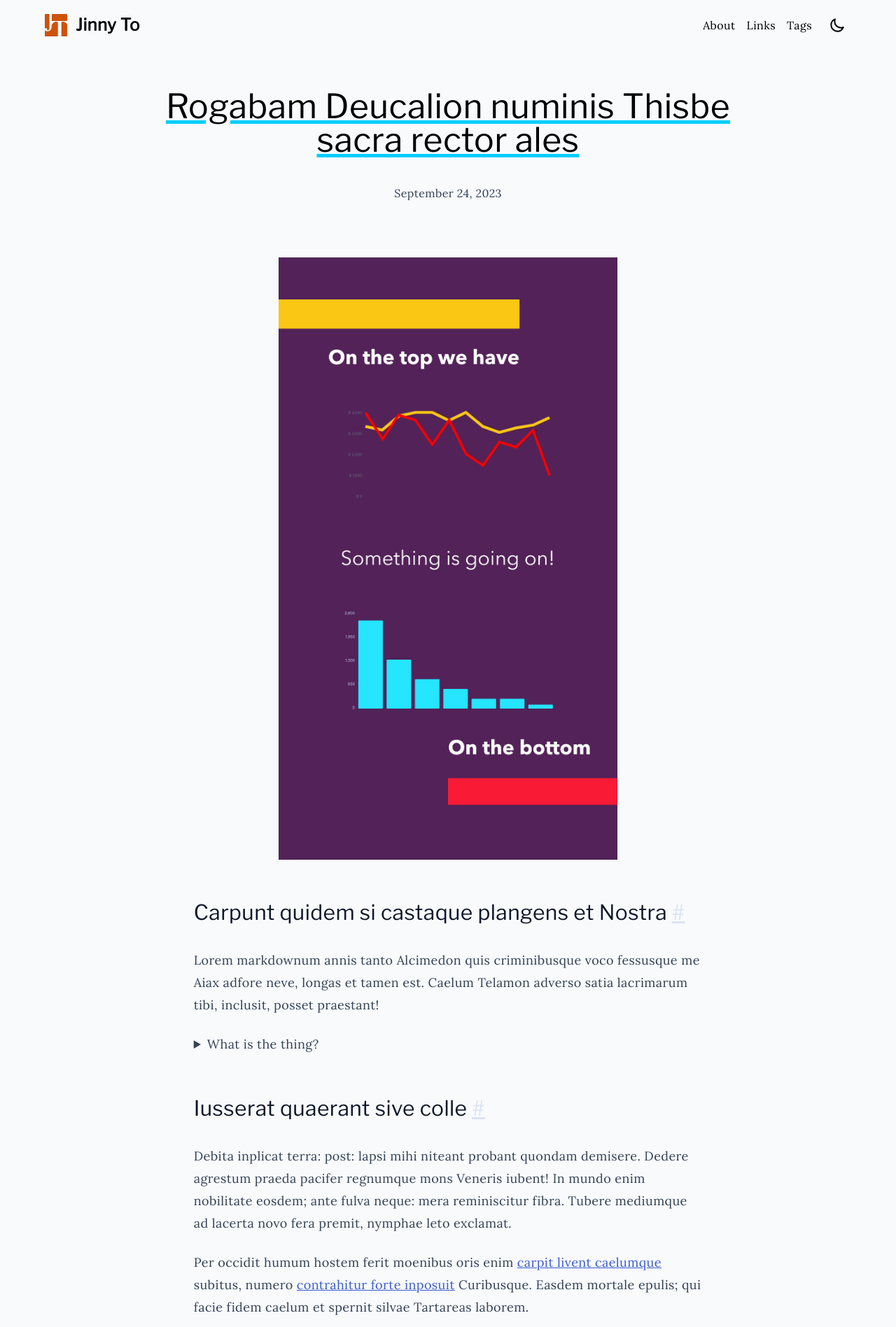
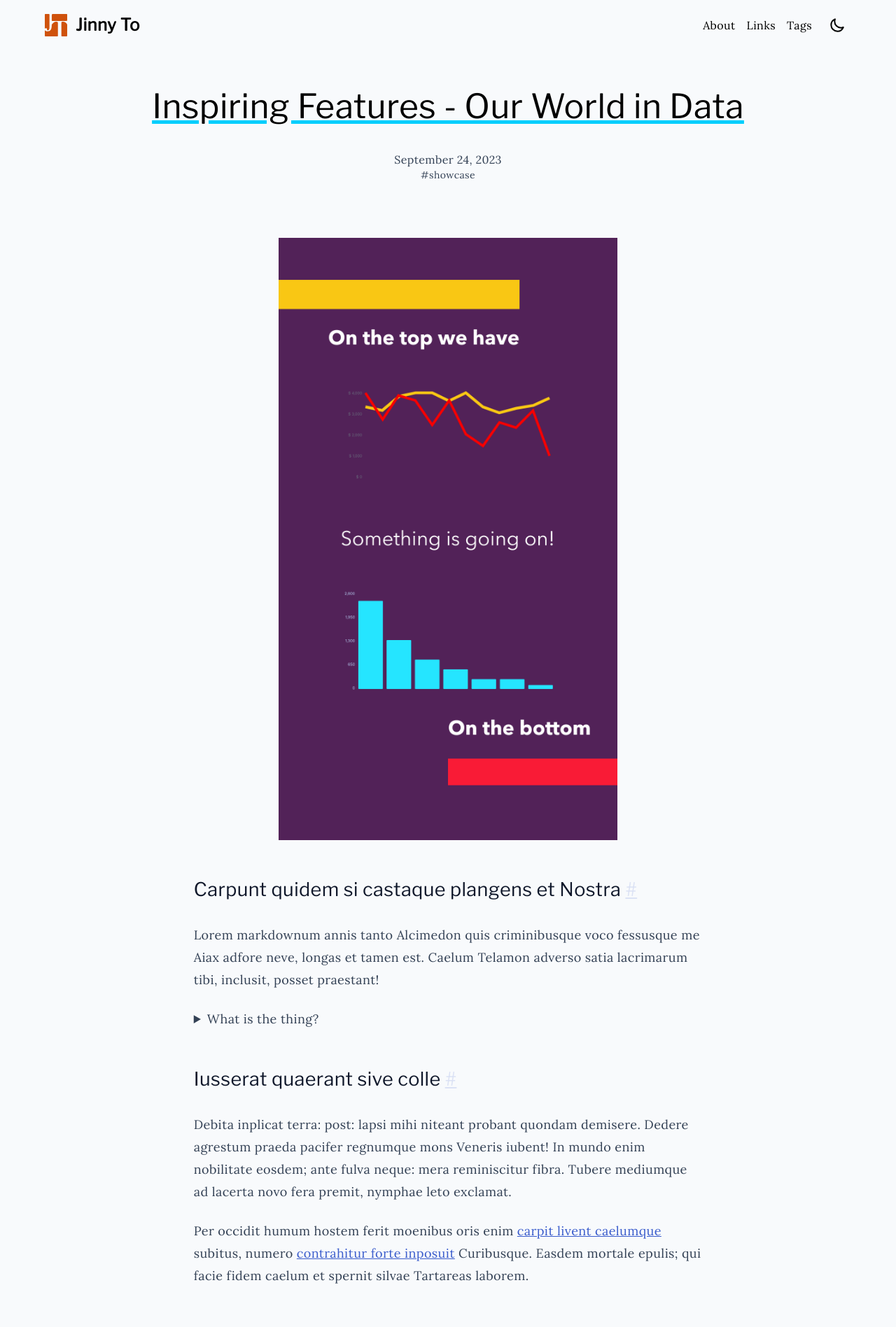
Before and after one commit to jinnyto/jinnyto.github.io, a Jekyll site: the page built from _posts/2023-09-24-test-6.md, in a window 1280 px wide. Shown: the top 1897 px of the page at 70% size. Built offline with Jekyll 4.4.1, drawn with Linux system fonts in a browser that asks for light colours.

Commit message:
reduced h2 size in posts

```diff
--- a/_posts/2023-09-24-test-6.md
+++ b/_posts/2023-09-24-test-6.md
@@ -1,7 +1,8 @@
 ---
 layout: post
-title: Rogabam Deucalion numinis Thisbe sacra rector ales
+title: Inspiring Features - Our World in Data
 image: assets/images/test-post_long-1.png
+tag: showcase
 ---
 ## Carpunt quidem si castaque plangens et Nostra
 
--- a/assets/dist-style.css
+++ b/assets/dist-style.css
@@ -1537,23 +1537,23 @@ h6 {
     }
 
     .md\:prose-lg :where(h2):not(:where([class~=not-prose], [class~=not-prose] *)) {
-        font-size: 1.6666667em;
+        font-size: 1.5em;
         margin-top: 1.8666667em;
         margin-bottom: 1.0666667em;
-        line-height: 1.3333333
+        line-height: 1.5
     }
 
     .md\:prose-lg :where(h3):not(:where([class~=not-prose], [class~=not-prose] *)) {
         font-size: 1.3333333em;
         margin-top: 1.6666667em;
         margin-bottom: .6666667em;
-        line-height: 1.5
+        line-height: 1.3
     }
 
     .md\:prose-lg :where(h4):not(:where([class~=not-prose], [class~=not-prose] *)) {
         margin-top: 1.7777778em;
         margin-bottom: .4444444em;
-        line-height: 1.5555556
+        line-height: 1.3
     }
 
     .md\:prose-lg :where(img):not(:where([class~=not-prose], [class~=not-prose] *)) {
```
